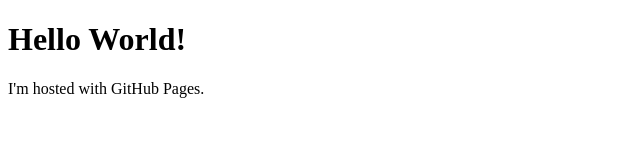
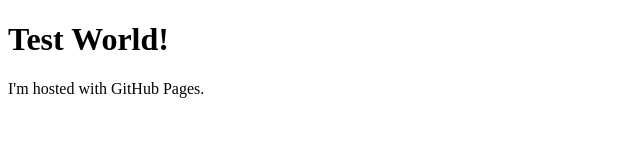
Before and after one commit to tirtarif22/coursera-html-css-js-course, a plain HTML site: page index.html in a window 1280 px wide. Shown: the whole page, without its empty margins (0-640 px from the left). Drawn offline with Linux system fonts and the light colour scheme.

Commit message:
Update index.html

```diff
--- a/index.html
+++ b/index.html
@@ -1,7 +1,7 @@
 <!DOCTYPE html>
 <html>
   <body>
-<h1>Hello World!</h1>
+<h1>Test World!</h1>
     <p> I'm hosted with GitHub Pages.</p>
   </body>
 </html>
```
